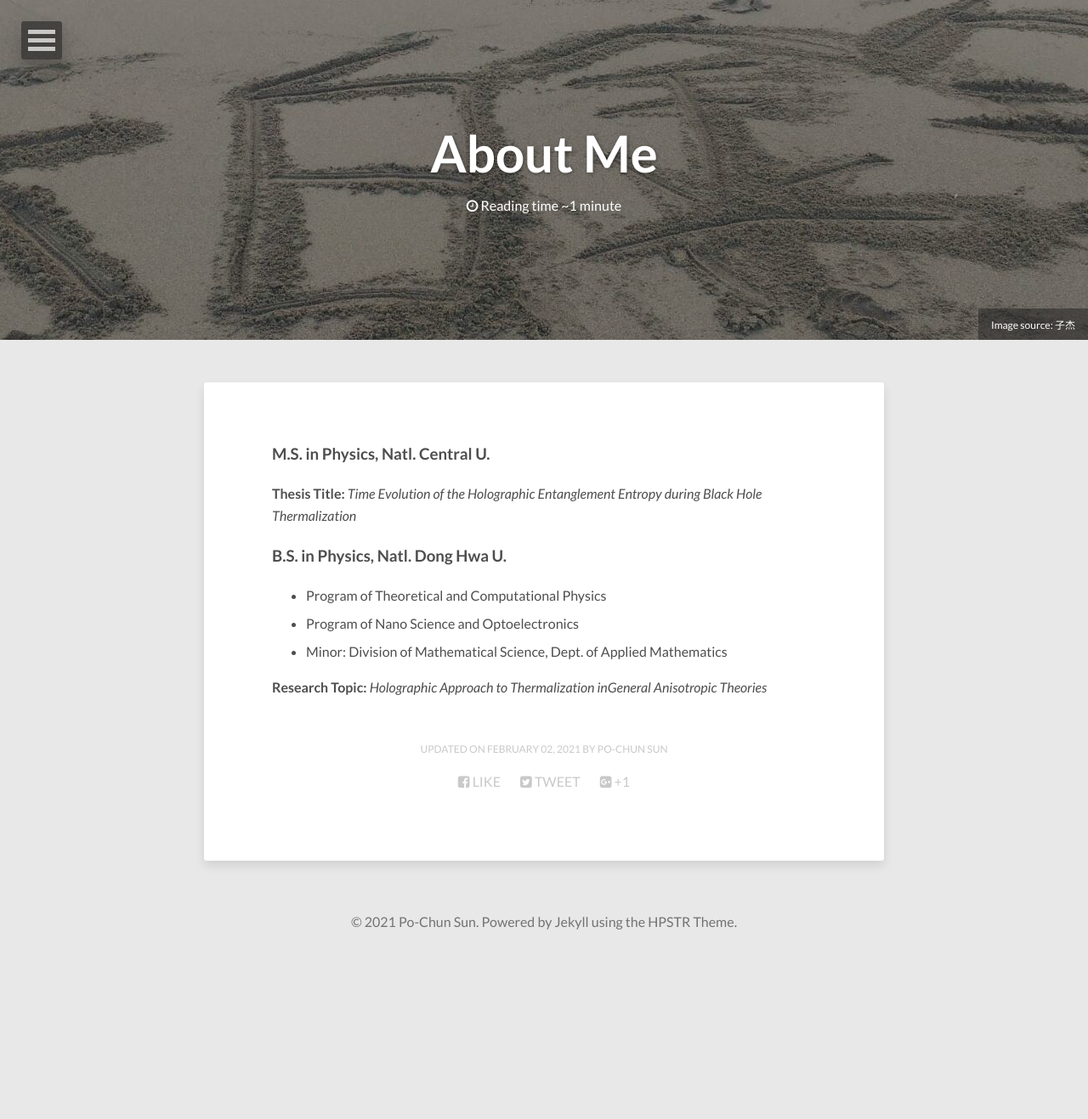
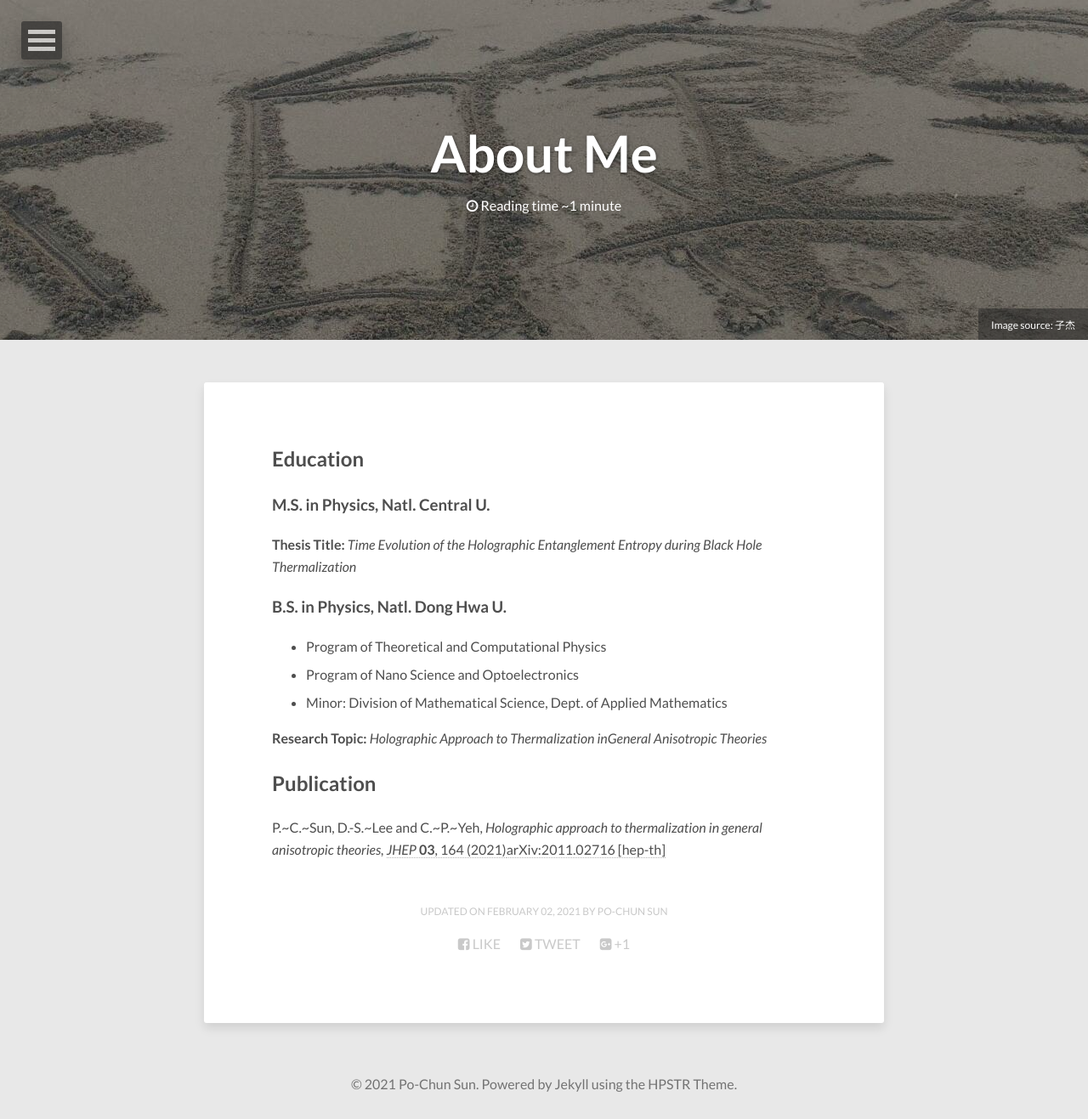
Before and after one commit to pochunsun/pochunsun.github.io, a Jekyll site: the page built from about/index.md, in a window 1280 px wide. Shown: the whole page at 85% size. Built offline with Jekyll 4.4.1, drawn with Linux system fonts in a browser that asks for light colours; nearby versions of some CDN libraries; before the commit the page ends 1126 px from its top, so only the background shows below that.

Commit message:
Update index.md

```diff
--- a/about/index.md
+++ b/about/index.md
@@ -7,7 +7,7 @@ image:
 comments: false
 modified: 2021-02-02
 ---
-
+## Education
 ### M.S. in Physics, [Natl. Central U](https://www.phy.ncu.edu.tw/en/%E9%A6%96%E9%A0%81-english/).
 **Thesis Title:**
 *Time Evolution of the Holographic Entanglement Entropy during Black Hole Thermalization*
@@ -19,3 +19,7 @@ modified: 2021-02-02
 
 **Research Topic:**
 *Holographic Approach to Thermalization inGeneral Anisotropic Theories*
+
+
+## Publication
+P.~C.~Sun, D.-S.~Lee and C.~P.~Yeh, *Holographic approach to thermalization in general anisotropic theories,* [*JHEP* **03**, 164 (2021)](https://doi.org/10.1007/JHEP03(2021)164)[arXiv:2011.02716 [hep-th]](https://inspirehep.net/literature/1828509)
```
